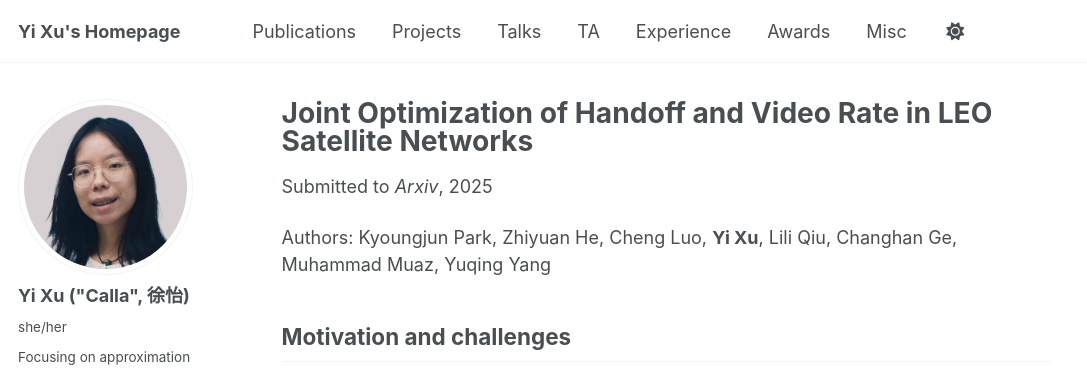
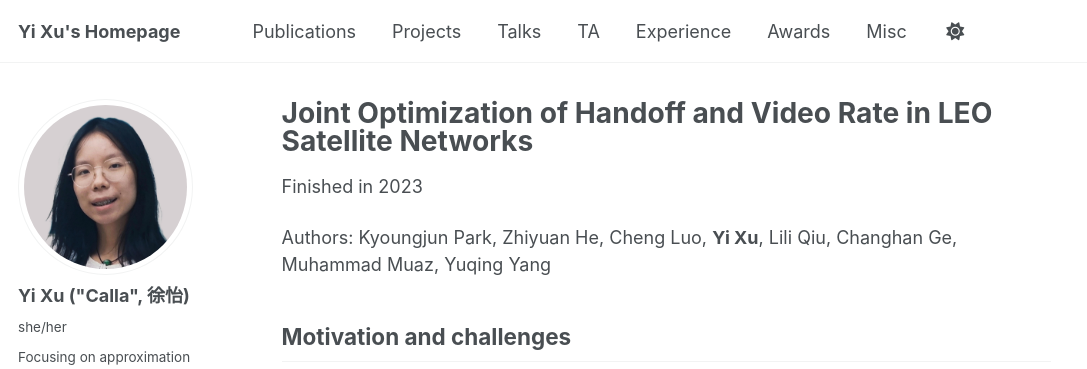
Before and after one commit to yixu-cs/yixu-cs.github.io, a Jekyll site: the page built from _publications/1-arxiv-LEO-RL.md, in a window 1280 px wide and 900 px high. Shown: the top 369 px of the window, without its empty margins (0-1087 px from the left). Built offline with Jekyll 4.4.1, drawn with Linux system fonts in a browser that asks for light colours; a script that is not in the unit is left out.

Commit message:
fix: order and showing date of publications

```diff
--- a/_includes/archive-single.html
+++ b/_includes/archive-single.html
@@ -50,7 +50,7 @@
           {% if post.category == 'submitted' and post.venue %}
             <p>Submitted to <i>{{ post.venue }}</i>, under peer review </p>
           {% endif %}
-        {% elsif post.date %}
+        {% elsif post.category == 'submitted' and post.date %}
          <p class="page__date"><strong><i class="fa fa-fw fa-calendar" aria-hidden="true"></i> {{ site.data.ui-text[site.locale].date_label | default: "Published:" }}</strong> <time datetime="{{ post.date | default: "1900-01-01" | date_to_xmlschema }}">{{ post.date | default: "1900-01-01" | date: "%b %d, %Y" }}</time></p>
         {% endif %}
 
--- a/_layouts/single.html
+++ b/_layouts/single.html
@@ -36,6 +36,8 @@ layout: default
 
         {% if page.collection == 'teaching' %}
           <p> {{ page.type }}, <i>{{ page.venue }}</i>, {{ page.date | default: "1900-01-01" | date: "%Y" }} </p>
+        {% elsif page.collection == 'publications' and page.category == 'manuscripts' and page.date %}
+          <p>Finished in {{ page.date | default: "1900-01-01" | date: "%Y" }} </p>
         {% elsif page.venue and page.date %}
           <p>Submitted to <i>{{ page.venue }}</i>, {{ page.date | default: "1900-01-01" | date: "%Y" }} </p>
         {% elsif page.date %}
--- a/_pages/publications.html
+++ b/_pages/publications.html
@@ -20,7 +20,7 @@ author_profile: true
       {% endif %}
       {% unless title_shown %}
   <h2>{{ category[1].title }}</h2>
-  <!-- <hr /> -->
+
         {% assign title_shown = true %}
       {% endunless %}
       {% include archive-single.html %}
--- a/_publications/2023-arxiv-LEO-RL.md
+++ b/_publications/1-arxiv-LEO-RL.md
@@ -2,10 +2,10 @@
 title: "Joint Optimization of Handoff and Video Rate in LEO Satellite Networks"
 collection: publications
 category: manuscripts
-permalink: /publication/2025-arxiv-LEO-RL
+permalink: /publication/1-arxiv-LEO-RL
 excerpt: 'We propose and evaluate new algorithms for video-aware mobility management in satellite networks, jointly optimizing satellite handoff and video bitrate to improve streaming experience for both single and multiple users.'
-date: 2025-04-06
-venue: 'Arxiv'
+date: 2023-04-06
+venue:
 slidesurl:
 paperurl: 'https://arxiv.org/abs/2504.04586'
 authors: Kyoungjun Park, Zhiyuan He, Cheng Luo, <b>Yi Xu</b>, Lili Qiu, Changhan Ge, Muhammad Muaz, Yuqing Yang
```
Also changed, not shown: _publications/2-arxiv-LEO-CDN.md (renamed from _publications/2024-arxiv-LEO-CDN.md, +2 -2 lines), _publications/3-arxiv-ApproxSLC-costs.md (renamed from _publications/2025-SODA-SLC-costs.md, +2 -2 lines).
